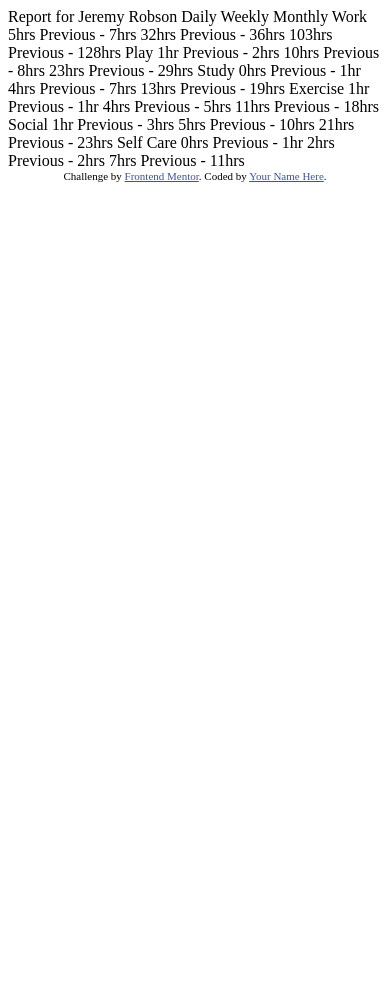
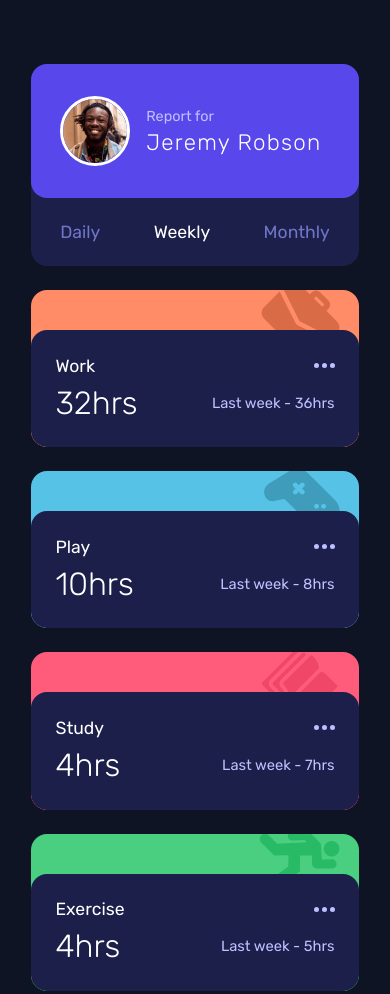
Before and after one commit to curiousmind04/Time-Tracking-Dashboard, a plain HTML site: page index.html in a window 390 px wide. Shown: the top 994 px of the page. Before the commit the page ends 844 px from the top, so only its background shows below. Drawn offline with Linux system fonts and the light colour scheme.

Commit message:
solution for mobile and js, still need to do desktop

```diff
--- a/index.html
+++ b/index.html
@@ -1,80 +1,167 @@
 <!DOCTYPE html>
 <html lang="en">
-<head>
-  <meta charset="UTF-8">
-  <meta name="viewport" content="width=device-width, initial-scale=1.0"> <!-- displays site properly based on user's device -->
+  <head>
+    <meta charset="UTF-8" />
+    <meta name="viewport" content="width=device-width, initial-scale=1.0" />
+    <!-- displays site properly based on user's device -->
 
-  <link rel="icon" type="image/png" sizes="32x32" href="./images/favicon-32x32.png">
+    <link
+      rel="icon"
+      type="image/png"
+      sizes="32x32"
+      href="./images/favicon-32x32.png"
+    />
 
-  <title>Frontend Mentor | Time tracking dashboard</title>
+    <title>Time Tracking Dashboard</title>
 
-  <!-- Feel free to remove these styles or customise in your own stylesheet 👍 -->
-  <style>
-    .attribution { font-size: 11px; text-align: center; }
-    .attribution a { color: hsl(228, 45%, 44%); }
-  </style>
-</head>
-<body>
+    <link rel="stylesheet" href="main.css" />
+  </head>
+  <body>
+    <main>
+      <header>
+        <div class="header-top">
+          <div class="image-container">
+            <img src="images/image-jeremy.png" alt="jeremy photo" />
+          </div>
+          <div class="report-name">
+            <span>Report for</span>
+            <h1>Jeremy Robson</h1>
+          </div>
+        </div>
+        <div class="header-bottom">
+          <nav>
+            <ul>
+              <li class="daily">Daily</li>
+              <li class="weekly">Weekly</li>
+              <li class="monthly">Monthly</li>
+            </ul>
+          </nav>
+        </div>
+      </header>
 
-  Report for
-  Jeremy Robson
+      <div class="container">
+        <div class="outer-container" id="work">
+          <img src="images/icon-work.svg" alt="work-icon" />
+          <div class="inner-container">
+            <div class="top">
+              <h2>Work</h2>
+              <svg width="21" height="5" xmlns="http://www.w3.org/2000/svg">
+                <path
+                  d="M2.5 0a2.5 2.5 0 1 1 0 5 2.5 2.5 0 0 1 0-5Zm8 0a2.5 2.5 0 1 1 0 5 2.5 2.5 0 0 1 0-5Zm8 0a2.5 2.5 0 1 1 0 5 2.5 2.5 0 0 1 0-5Z"
+                  fill="#BBC0FF"
+                  fill-rule="evenodd"
+                />
+              </svg>
+            </div>
+            <div class="bottom">
+              <p class="current-hrs">0hrs</p>
+              <p class="previous-hrs">Last week - 0hrs</p>
+            </div>
+          </div>
+        </div>
 
-  Daily
-  Weekly
-  Monthly
+        <div class="outer-container" id="play">
+          <img src="images/icon-play.svg" alt="play-icon" />
+          <div class="inner-container">
+            <div class="top">
+              <h2>Play</h2>
+              <svg width="21" height="5" xmlns="http://www.w3.org/2000/svg">
+                <path
+                  d="M2.5 0a2.5 2.5 0 1 1 0 5 2.5 2.5 0 0 1 0-5Zm8 0a2.5 2.5 0 1 1 0 5 2.5 2.5 0 0 1 0-5Zm8 0a2.5 2.5 0 1 1 0 5 2.5 2.5 0 0 1 0-5Z"
+                  fill="#BBC0FF"
+                  fill-rule="evenodd"
+                />
+              </svg>
+            </div>
+            <div class="bottom">
+              <p class="current-hrs">0hrs</p>
+              <p class="previous-hrs">Last week - 0hrs</p>
+            </div>
+          </div>
+        </div>
 
-  Work
-  5hrs <!-- daily -->
-  Previous - 7hrs <!-- daily -->
-  32hrs <!-- weekly -->
-  Previous - 36hrs <!-- weekly -->
-  103hrs <!-- monthly -->
-  Previous - 128hrs <!-- monthly -->
+        <div class="outer-container" id="study">
+          <img src="images/icon-study.svg" alt="study-icon" />
+          <div class="inner-container">
+            <div class="top">
+              <h2>Study</h2>
+              <svg width="21" height="5" xmlns="http://www.w3.org/2000/svg">
+                <path
+                  d="M2.5 0a2.5 2.5 0 1 1 0 5 2.5 2.5 0 0 1 0-5Zm8 0a2.5 2.5 0 1 1 0 5 2.5 2.5 0 0 1 0-5Zm8 0a2.5 2.5 0 1 1 0 5 2.5 2.5 0 0 1 0-5Z"
+                  fill="#BBC0FF"
+                  fill-rule="evenodd"
+                />
+              </svg>
+            </div>
+            <div class="bottom">
+              <p class="current-hrs">0hrs</p>
+              <p class="previous-hrs">Last week - 0hrs</p>
+            </div>
+          </div>
+        </div>
 
-  Play
-  1hr <!-- daily -->
-  Previous - 2hrs <!-- daily -->
-  10hrs <!-- weekly -->
-  Previous - 8hrs <!-- weekly -->
-  23hrs <!-- monthly -->
-  Previous - 29hrs <!-- monthly -->
+        <div class="outer-container" id="exercise">
+          <img src="images/icon-exercise.svg" alt="exercise-icon" />
+          <div class="inner-container">
+            <div class="top">
+              <h2>Exercise</h2>
+              <svg width="21" height="5" xmlns="http://www.w3.org/2000/svg">
+                <path
+                  d="M2.5 0a2.5 2.5 0 1 1 0 5 2.5 2.5 0 0 1 0-5Zm8 0a2.5 2.5 0 1 1 0 5 2.5 2.5 0 0 1 0-5Zm8 0a2.5 2.5 0 1 1 0 5 2.5 2.5 0 0 1 0-5Z"
+                  fill="#BBC0FF"
+                  fill-rule="evenodd"
+                />
+              </svg>
+            </div>
+            <div class="bottom">
+              <p class="current-hrs">0hrs</p>
+              <p class="previous-hrs">Last week - 0hrs</p>
+            </div>
+          </div>
+        </div>
 
-  Study
-  0hrs <!-- daily -->
-  Previous - 1hr <!-- daily -->
-  4hrs <!-- weekly -->
-  Previous - 7hrs <!-- weekly -->
-  13hrs <!-- monthly -->
-  Previous - 19hrs <!-- monthly -->
+        <div class="outer-container" id="social">
+          <img src="images/icon-social.svg" alt="social-icon" />
+          <div class="inner-container">
+            <div class="top">
+              <h2>Social</h2>
+              <svg width="21" height="5" xmlns="http://www.w3.org/2000/svg">
+                <path
+                  d="M2.5 0a2.5 2.5 0 1 1 0 5 2.5 2.5 0 0 1 0-5Zm8 0a2.5 2.5 0 1 1 0 5 2.5 2.5 0 0 1 0-5Zm8 0a2.5 2.5 0 1 1 0 5 2.5 2.5 0 0 1 0-5Z"
+                  fill="#BBC0FF"
+                  fill-rule="evenodd"
+                />
+              </svg>
+            </div>
+            <div class="bottom">
+              <p class="current-hrs">0hrs</p>
+              <p class="previous-hrs">Last week - 0hrs</p>
+            </div>
+          </div>
+        </div>
 
-  Exercise
-  1hr <!-- daily -->
-  Previous - 1hr <!-- daily -->
-  4hrs <!-- weekly -->
-  Previous - 5hrs <!-- weekly -->
-  11hrs <!-- monthly -->
-  Previous - 18hrs <!-- monthly -->
+        <div class="outer-container" id="self-care">
+          <img src="images/icon-self-care.svg" alt="self-care-icon" />
+          <div class="inner-container">
+            <div class="top">
+              <h2>Self Care</h2>
+              <svg width="21" height="5" xmlns="http://www.w3.org/2000/svg">
+                <path
+                  d="M2.5 0a2.5 2.5 0 1 1 0 5 2.5 2.5 0 0 1 0-5Zm8 0a2.5 2.5 0 1 1 0 5 2.5 2.5 0 0 1 0-5Zm8 0a2.5 2.5 0 1 1 0 5 2.5 2.5 0 0 1 0-5Z"
+                  fill="#BBC0FF"
+                  fill-rule="evenodd"
+                />
+              </svg>
+            </div>
+            <div class="bottom">
+              <p class="current-hrs">0hrs</p>
+              <p class="previous-hrs">Last week - 0hrs</p>
+            </div>
+          </div>
+        </div>
+      </div>
+    </main>
 
-  Social
-  1hr <!-- daily -->
-  Previous - 3hrs <!-- daily -->
-  5hrs <!-- weekly -->
-  Previous - 10hrs <!-- weekly -->
-  21hrs <!-- monthly -->
-  Previous - 23hrs <!-- monthly -->
-
-  Self Care
-  0hrs <!-- daily -->
-  Previous - 1hr <!-- daily -->
-  2hrs <!-- weekly -->
-  Previous - 2hrs <!-- weekly -->
-  7hrs <!-- monthly -->
-  Previous - 11hrs <!-- monthly -->
-
-
-  <div class="attribution">
-    Challenge by <a href="https://www.frontendmentor.io?ref=challenge" target="_blank">Frontend Mentor</a>.
-    Coded by <a href="#">Your Name Here</a>.
-  </div>
-</body>
+    <script src="main.js"></script>
+  </body>
 </html>
--- /dev/null
+++ b/main.css
@@ -0,0 +1,190 @@
+@import url("https://fonts.googleapis.com/css2?family=Rubik:wght@300;400;500&display=swap");
+
+* {
+  box-sizing: border-box;
+  padding: 0;
+  margin: 0;
+}
+
+html {
+  min-width: 23.5rem;
+}
+
+body {
+  background: hsl(226, 43%, 10%);
+  font-family: "Rubik", sans-serif;
+  display: flex;
+  justify-content: center;
+  align-items: center;
+  min-height: 100vh;
+  min-width: 23.5rem;
+}
+
+main {
+  width: 23.5rem;
+  margin: 4rem 0 2.5rem 0;
+}
+
+header {
+  background: hsl(235, 46%, 20%);
+  width: 87%;
+  margin: auto;
+  border-radius: 1rem;
+  margin-bottom: 1.5rem;
+}
+
+.header-top {
+  background: hsl(246, 80%, 60%);
+  display: flex;
+  padding: 2rem 1.8rem;
+  border-radius: 1rem;
+  display: flex;
+  align-items: center;
+}
+
+.image-container {
+  height: 4.375rem;
+  width: 4.375rem;
+  margin-right: 1rem;
+}
+
+header img {
+  width: 100%;
+  border: 3px solid #fff;
+  border-radius: 50%;
+}
+
+h1 {
+  color: #fff;
+  font-size: 1.4rem;
+  font-weight: 300;
+  margin-top: 0.2rem;
+  letter-spacing: 0.08rem;
+}
+
+.header-top span {
+  font-size: 0.9rem;
+  color: hsl(236, 100%, 87%);
+}
+
+.header-bottom {
+  padding: 1.5rem 1.8rem 1.5rem 1.8rem;
+}
+
+.header-bottom ul {
+  list-style: none;
+  display: flex;
+  justify-content: space-between;
+  align-items: center;
+}
+
+.header-bottom li {
+  color: hsl(235, 45%, 61%);
+  font-size: 1.1rem;
+  cursor: pointer;
+}
+
+.header-bottom .weekly {
+  color: #fff;
+}
+
+.container {
+  width: 87%;
+  margin: auto;
+}
+
+.outer-container {
+  overflow: hidden;
+  border-radius: 1rem;
+  padding-top: 2.5rem;
+  position: relative;
+  z-index: 1;
+  margin-bottom: 1.5rem;
+}
+
+#work {
+  background: hsl(15, 100%, 70%);
+}
+#play {
+  background: hsl(195, 74%, 62%);
+}
+#study {
+  background: hsl(348, 100%, 68%);
+}
+#exercise {
+  background: hsl(145, 58%, 55%);
+}
+#social {
+  background: hsl(264, 64%, 52%);
+}
+#self-care {
+  background: hsl(43, 84%, 65%);
+}
+
+#work img,
+#social img,
+#self-care img {
+  top: -9px;
+}
+
+.outer-container > img {
+  position: absolute;
+  z-index: 1;
+  top: -3px;
+  right: 19px;
+}
+
+.inner-container {
+  background: hsl(235, 46%, 20%);
+  border-radius: 1rem;
+  padding: 1.6rem 1.5rem;
+  position: relative;
+  z-index: 2;
+  cursor: pointer;
+}
+
+.top {
+  display: flex;
+  justify-content: space-between;
+  align-items: center;
+  margin-bottom: 0.5rem;
+}
+
+h2 {
+  color: #fff;
+  font-size: 1.1rem;
+  font-weight: 400;
+}
+
+svg {
+  cursor: pointer;
+}
+
+.bottom {
+  display: flex;
+  justify-content: space-between;
+  align-items: center;
+}
+
+.bottom .current-hrs {
+  color: #fff;
+  font-size: 2rem;
+  font-weight: 300;
+}
+
+.bottom .previous-hrs {
+  font-size: 0.92rem;
+  color: hsl(236, 100%, 87%);
+}
+
+@media (hover: hover) {
+  .header-bottom li:hover {
+    color: #fff !important;
+  }
+  svg:hover path {
+    fill: #fff;
+  }
+  .inner-container:hover {
+    background: hsl(236, 39%, 34%);
+  }
+}
--- /dev/null
+++ b/main.js
@@ -0,0 +1,168 @@
+const workCurrent = document.querySelector("#work .current-hrs");
+const workPrevious = document.querySelector("#work .previous-hrs");
+const playCurrent = document.querySelector("#play .current-hrs");
+const playPrevious = document.querySelector("#play .previous-hrs");
+const studyCurrent = document.querySelector("#study .current-hrs");
+const studyPrevious = document.querySelector("#study .previous-hrs");
+const exerciseCurrent = document.querySelector("#exercise .current-hrs");
+const exercisePrevious = document.querySelector("#exercise .previous-hrs");
+const socialCurrent = document.querySelector("#social .current-hrs");
+const socialPrevious = document.querySelector("#social .previous-hrs");
+const selfCareCurrent = document.querySelector("#self-care .current-hrs");
+const selfCarePrevious = document.querySelector("#self-care .previous-hrs");
+
+const daily = document.querySelector(".daily");
+const weekly = document.querySelector(".weekly");
+const monthly = document.querySelector(".monthly");
+
+const fetchData = async () => {
+  const response = await fetch("./data.json");
+
+  const data = await response.json();
+
+  return data;
+};
+
+const generateData = async () => {
+  const data = await fetchData();
+
+  const work = [
+    data[0].timeframes.daily.current,
+    data[0].timeframes.daily.previous,
+    data[0].timeframes.weekly.current,
+    data[0].timeframes.weekly.previous,
+    data[0].timeframes.monthly.current,
+    data[0].timeframes.monthly.previous,
+  ];
+
+  const play = [
+    data[1].timeframes.daily.current,
+    data[1].timeframes.daily.previous,
+    data[1].timeframes.weekly.current,
+    data[1].timeframes.weekly.previous,
+    data[1].timeframes.monthly.current,
+    data[1].timeframes.monthly.previous,
+  ];
+
+  const study = [
+    data[2].timeframes.daily.current,
+    data[2].timeframes.daily.previous,
+    data[2].timeframes.weekly.current,
+    data[2].timeframes.weekly.previous,
+    data[2].timeframes.monthly.current,
+    data[2].timeframes.monthly.previous,
+  ];
+
+  const exercise = [
+    data[3].timeframes.daily.current,
+    data[3].timeframes.daily.previous,
+    data[3].timeframes.weekly.current,
+    data[3].timeframes.weekly.previous,
+    data[3].timeframes.monthly.current,
+    data[3].timeframes.monthly.previous,
+  ];
+
+  const social = [
+    data[4].timeframes.daily.current,
+    data[4].timeframes.daily.previous,
+    data[4].timeframes.weekly.current,
+    data[4].timeframes.weekly.previous,
+    data[4].timeframes.monthly.current,
+    data[4].timeframes.monthly.previous,
+  ];
+
+  const selfCare = [
+    data[5].timeframes.daily.current,
+    data[5].timeframes.daily.previous,
+    data[5].timeframes.weekly.current,
+    data[5].timeframes.weekly.previous,
+    data[5].timeframes.monthly.current,
+    data[5].timeframes.monthly.previous,
+  ];
+
+  const arr = [work, play, study, exercise, social, selfCare];
+
+  return arr;
+};
+
+let selection = "weekly";
+
+daily.addEventListener("click", () => {
+  selection = "daily";
+  daily.style.color = "#fff";
+  weekly.style.color = "hsl(235, 45%, 61%)";
+  monthly.style.color = "hsl(235, 45%, 61%)";
+  populateDashboard();
+});
+
+weekly.addEventListener("click", () => {
+  selection = "weekly";
+  weekly.style.color = "#fff";
+  daily.style.color = "hsl(235, 45%, 61%)";
+  monthly.style.color = "hsl(235, 45%, 61%)";
+  populateDashboard();
+});
+
+monthly.addEventListener("click", () => {
+  selection = "monthly";
+  monthly.style.color = "#fff";
+  weekly.style.color = "hsl(235, 45%, 61%)";
+  daily.style.color = "hsl(235, 45%, 61%)";
+  populateDashboard();
+});
+
+const populateDashboard = async () => {
+  const arr = await generateData();
+
+  const work = arr[0];
+  const play = arr[1];
+  const study = arr[2];
+  const exercise = arr[3];
+  const social = arr[4];
+  const selfCare = arr[5];
+
+  if (selection === "daily") {
+    workCurrent.innerHTML = `${work[0]}hrs`;
+    workPrevious.innerHTML = `Yesterday - ${work[1]}hrs`;
+    playCurrent.innerHTML = `${play[0]}hrs`;
+    playPrevious.innerHTML = `Yesterday - ${play[1]}hrs`;
+    studyCurrent.innerHTML = `${study[0]}hrs`;
+    studyPrevious.innerHTML = `Yesterday - ${study[1]}hrs`;
+    exerciseCurrent.innerHTML = `${exercise[0]}hrs`;
+    exercisePrevious.innerHTML = `Yesterday - ${exercise[1]}hrs`;
+    socialCurrent.innerHTML = `${social[0]}hrs`;
+    socialPrevious.innerHTML = `Yesterday - ${social[1]}hrs`;
+    selfCareCurrent.innerHTML = `${selfCare[0]}hrs`;
+    selfCarePrevious.innerHTML = `Yesterday - ${selfCare[1]}hrs`;
+  }
+  if (selection === "weekly") {
+    workCurrent.innerHTML = `${work[2]}hrs`;
+    workPrevious.innerHTML = `Last week - ${work[3]}hrs`;
+    playCurrent.innerHTML = `${play[2]}hrs`;
+    playPrevious.innerHTML = `Last week - ${play[3]}hrs`;
+    studyCurrent.innerHTML = `${study[2]}hrs`;
+    studyPrevious.innerHTML = `Last week - ${study[3]}hrs`;
+    exerciseCurrent.innerHTML = `${exercise[2]}hrs`;
+    exercisePrevious.innerHTML = `Last week - ${exercise[3]}hrs`;
+    socialCurrent.innerHTML = `${social[2]}hrs`;
+    socialPrevious.innerHTML = `Last week - ${social[3]}hrs`;
+    selfCareCurrent.innerHTML = `${selfCare[2]}hrs`;
+    selfCarePrevious.innerHTML = `Last week - ${selfCare[3]}hrs`;
+  }
+  if (selection === "monthly") {
+    workCurrent.innerHTML = `${work[4]}hrs`;
+    workPrevious.innerHTML = `Last month - ${work[5]}hrs`;
+    playCurrent.innerHTML = `${play[4]}hrs`;
+    playPrevious.innerHTML = `Last month - ${play[5]}hrs`;
+    studyCurrent.innerHTML = `${study[4]}hrs`;
+    studyPrevious.innerHTML = `Last month - ${study[5]}hrs`;
+    exerciseCurrent.innerHTML = `${exercise[4]}hrs`;
+    exercisePrevious.innerHTML = `Last month - ${exercise[5]}hrs`;
+    socialCurrent.innerHTML = `${social[4]}hrs`;
+    socialPrevious.innerHTML = `Last month - ${social[5]}hrs`;
+    selfCareCurrent.innerHTML = `${selfCare[4]}hrs`;
+    selfCarePrevious.innerHTML = `Last month - ${selfCare[5]}hrs`;
+  }
+};
+
+populateDashboard();
```
